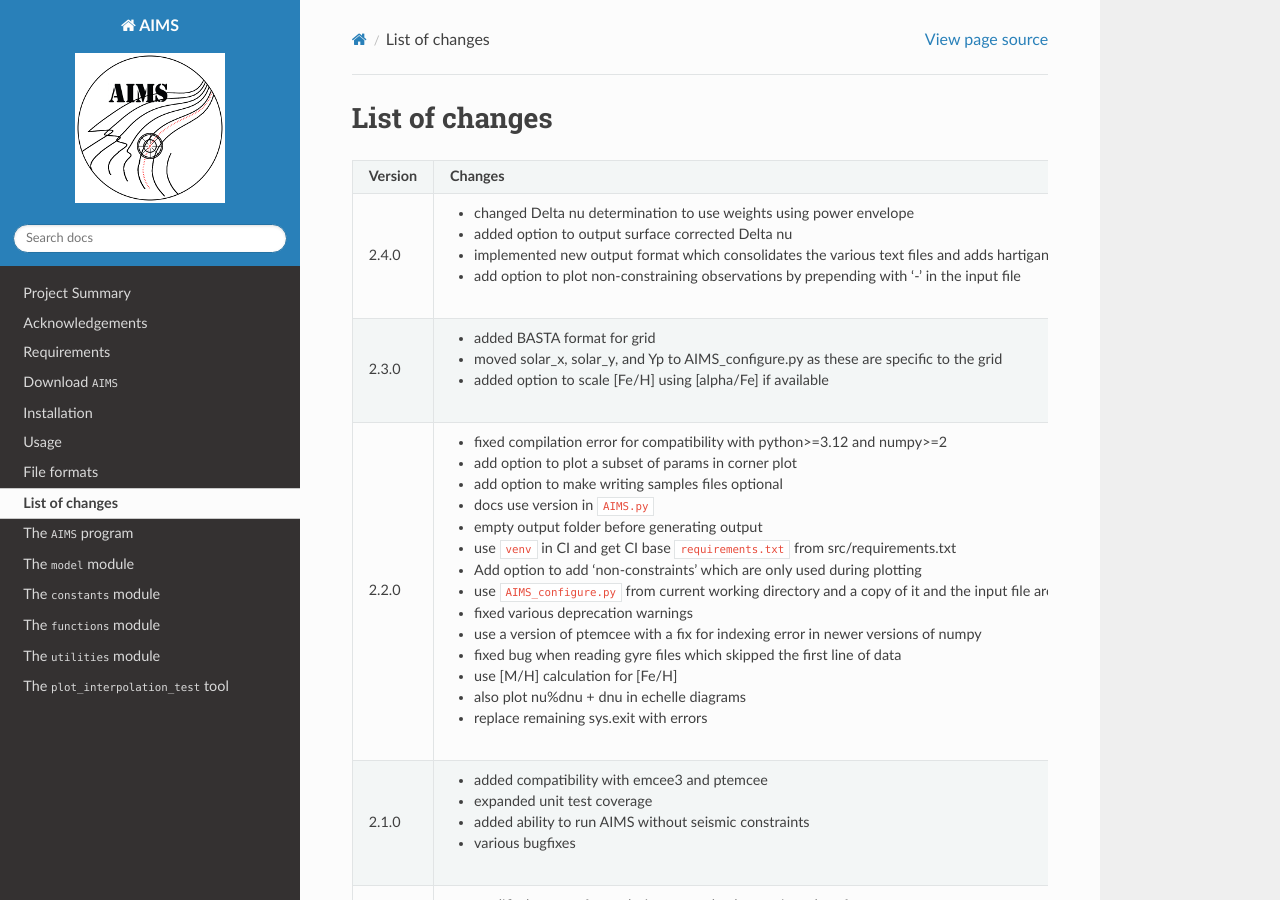
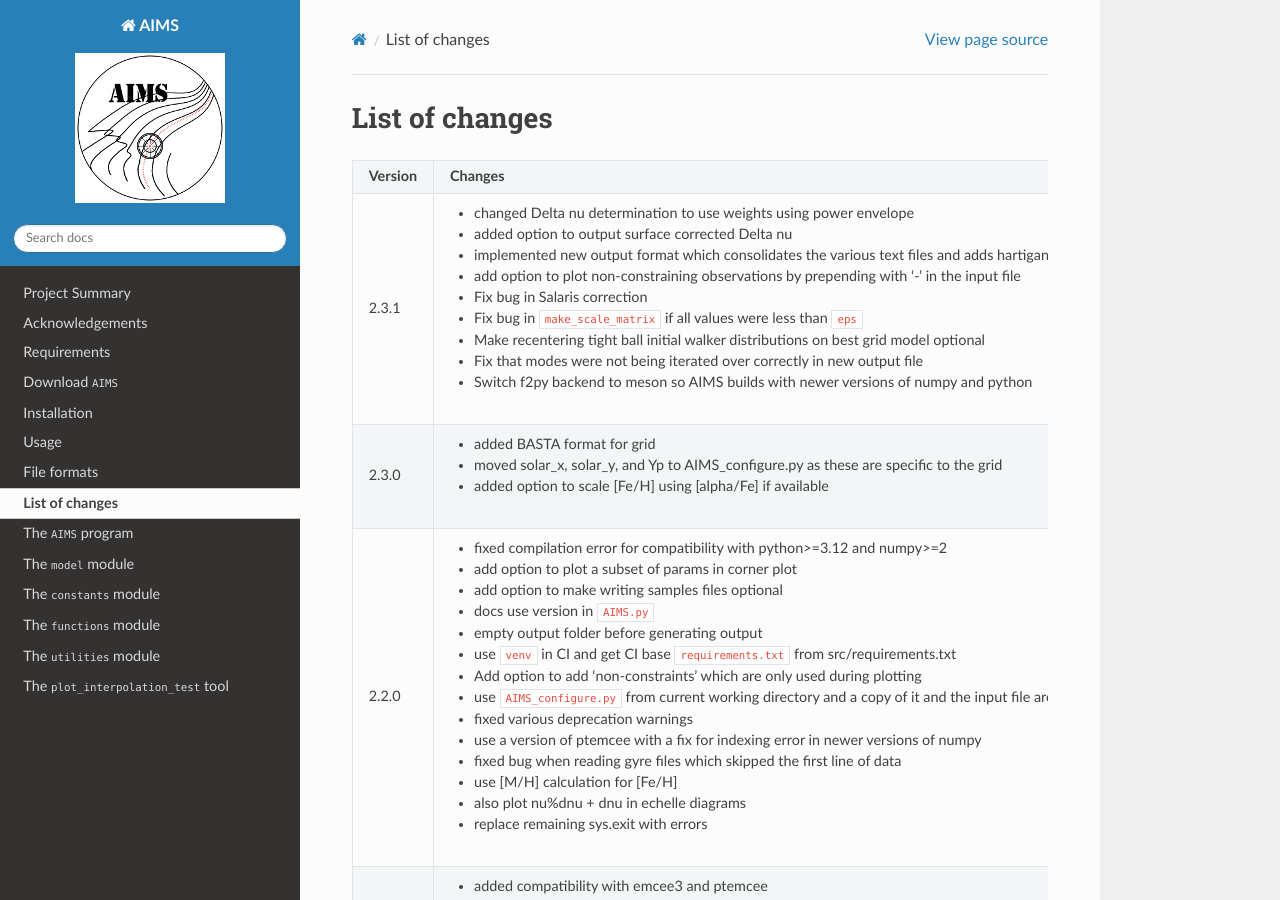
Before and after one commit to waltervrossem/AIMS, a Sphinx documentation site: the page built from doc/changes.rst, in a window 1280 px wide and 900 px high. Built offline with Sphinx 7.4.7 and the Read the Docs theme 3.1.0, drawn with Linux system fonts in a browser that asks for light colours.

Commit message:
[no ci] update changelog

```diff
--- a/doc/changes.rst
+++ b/doc/changes.rst
@@ -4,13 +4,20 @@ List of changes
 +---------------+---------------------------------------------------------------------------+
 | **Version**   | **Changes**                                                               |
 +---------------+---------------------------------------------------------------------------+
-| 2.4.0         | * changed Delta nu determination to use weights using power envelope      |
+| 2.3.1         | * changed Delta nu determination to use weights using power envelope      |
 |               | * added option to output surface corrected Delta nu                       |
 |               | * implemented new output format which consolidates the various text files |
 |               |   and adds hartigan dip test and gaussian mixture models and outputs a    |
 |               |   json file                                                               |
 |               | * add option to plot non-constraining observations by prepending with '-' |
 |               |   in the input file                                                       |
+|               | * Fix bug in Salaris correction                                           |
+|               | * Fix bug in ``make_scale_matrix`` if all values were less than ``eps``   |
+|               | * Make recentering tight ball initial walker distributions on best grid   |
+|               |   model optional                                                          |
+|               | * Fix that modes were not being iterated over correctly in new output file|
+|               | * Switch f2py backend to meson so AIMS builds with newer versions of numpy|
+|               |   and python                                                              |
 +---------------+---------------------------------------------------------------------------+
 | 2.3.0         | * added BASTA format for grid                                             |
 |               | * moved solar_x, solar_y, and Yp to AIMS_configure.py as these are        |
```
